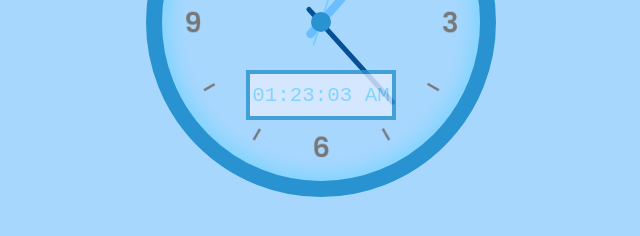
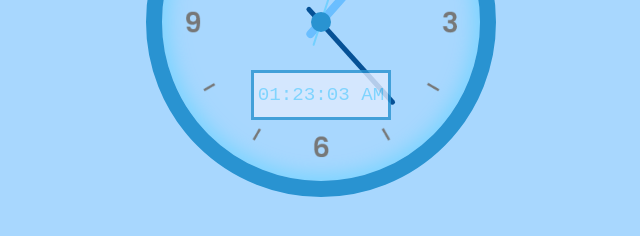
Before and after one commit to wilmer3004/Proyectos-Java-Script, a plain HTML site: page Proyecto4/index.html in a window 1280 px wide. Shown: the part 378-614 px from the top of the page, 319-959 px from the left. Drawn offline with Linux system fonts and the light colour scheme.

Commit message:
save changes

```diff
--- a/Proyecto4/css/style-relojD.css
+++ b/Proyecto4/css/style-relojD.css
@@ -7,14 +7,14 @@
 }
 
 .reloj-digital {
-    border: .3rem solid rgb(41, 147, 209);
-    width: 150px;
+    border: .2rem solid rgb(41, 147, 209);
+    width: 140px;
     height: 50px;
     display: flex;
     justify-content: center;
     align-items: center;
     font-family: monospace;
-    font-size: 1.3rem;
+    font-size: 1.2rem;
     color: rgb(119, 212, 255);
     z-index: 10;
     opacity: 0.8;
```
